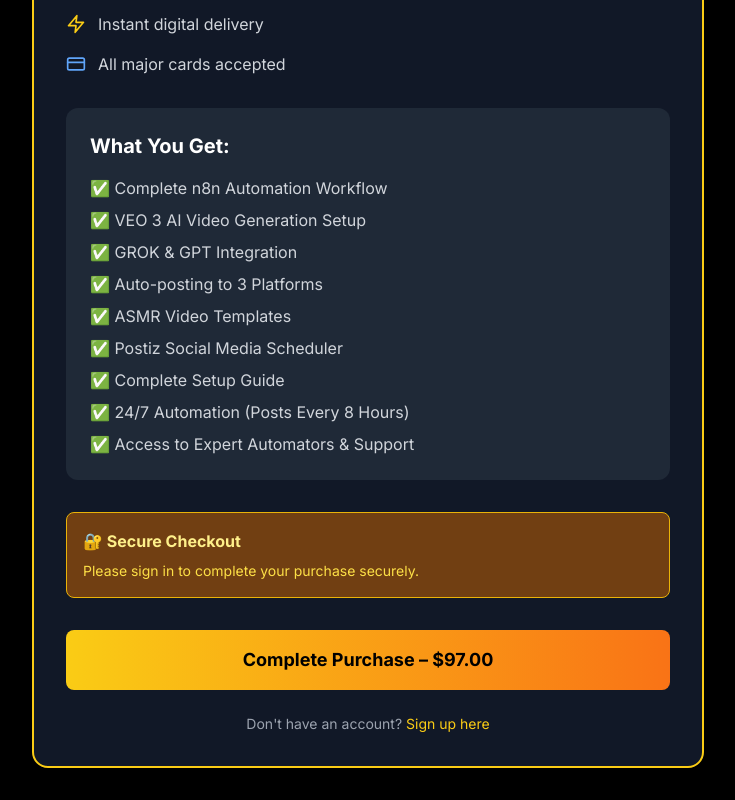
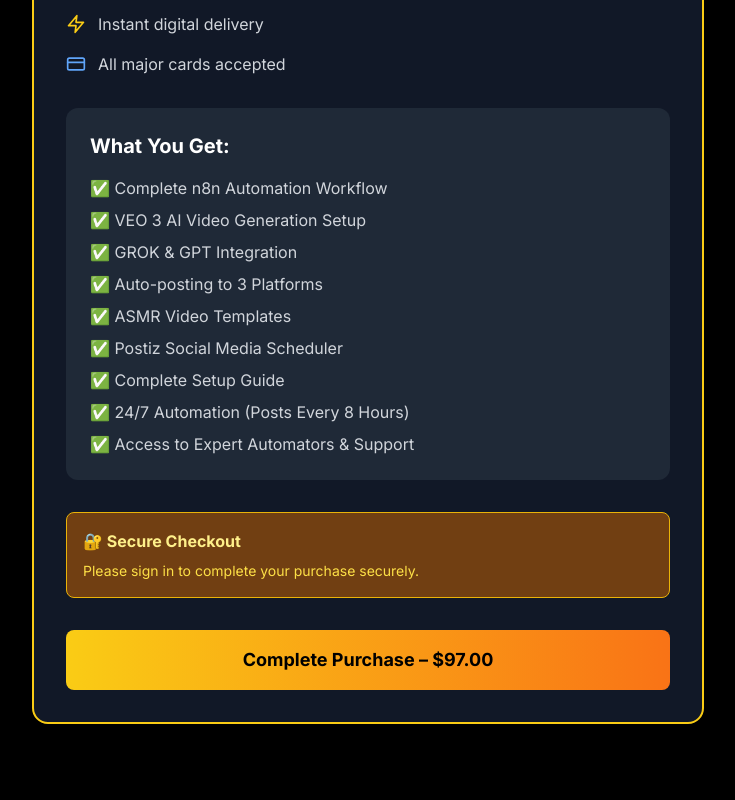
Before and after one commit to Qwixo/veo3factory-v0.3, a React (Vite) app: page /checkout in a window 1280 px wide. Shown: the part 687-1487 px from the top of the page, without its empty margins (272-1007 px from the left). After the commit the page ends 1443 px from the top, so only its background shows below. Built offline with nearby package versions, Linux system fonts and the light colour scheme; no server answers.

Commit message:
Updated CheckoutPage.tsx

```diff
--- a/src/components/checkout/CheckoutPage.tsx
+++ b/src/components/checkout/CheckoutPage.tsx
@@ -132,17 +132,7 @@
               )}
             </button>
 
-            {/* Auth note */}
-            <div className="text-center mt-6">
-              {!user && (
-                <p className="text-gray-400 text-sm">
-                  Don't have an account?{' '}
-                  <Link to="/signup" className="text-yellow-400 hover:text-yellow-300">
-                    Sign up here
-                  </Link>
-                </p>
-              )}
-            </div>
+
           </div>
         </div>
       </div>
```
